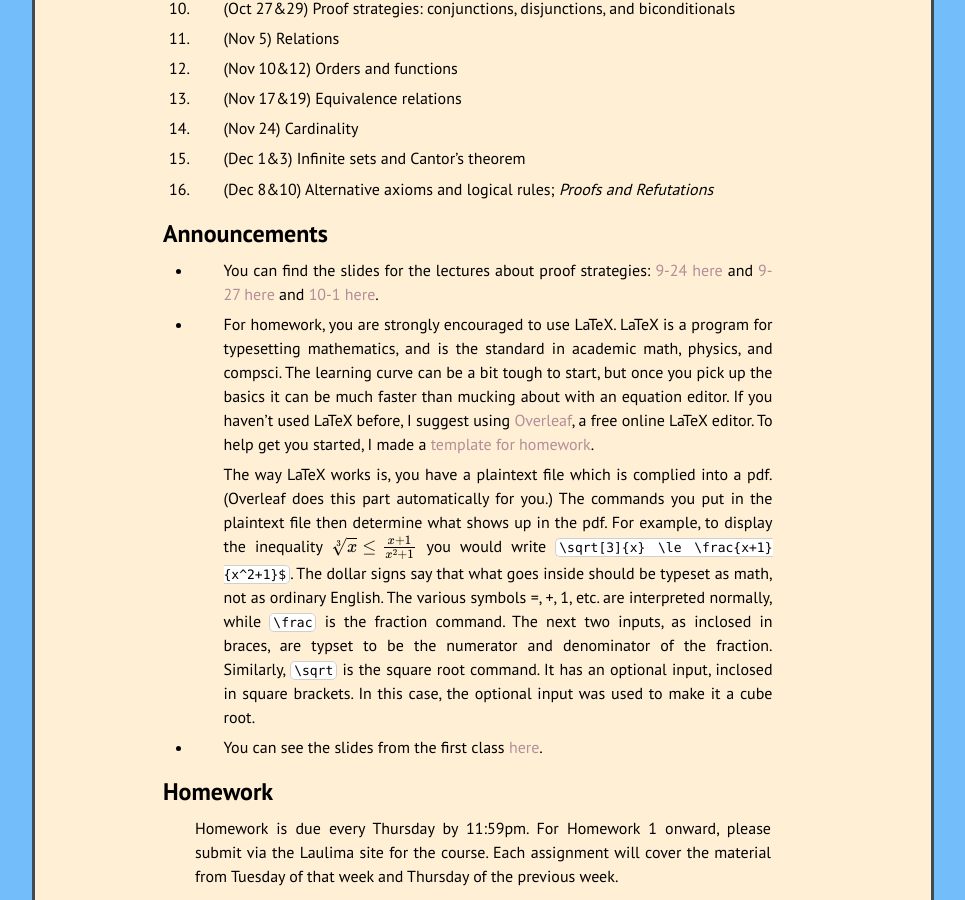
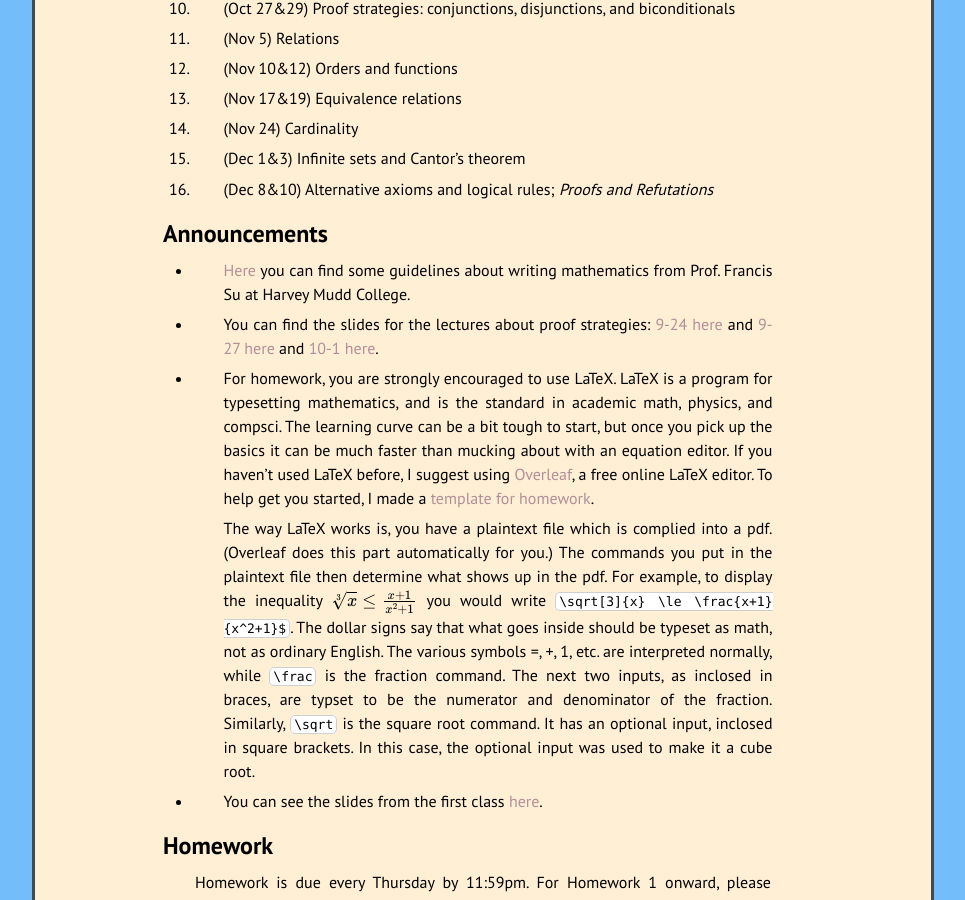
Before and after one commit to kamerynjw/kamerynjw.github.io, a Jekyll site: the page built from teaching/2020/math321.md, in a window 1280 px wide and 900 px high, scrolled down 961 px. Shown: the whole window, without its empty margins (157-1122 px from the left). Built offline with Jekyll 4.4.1, drawn with Linux system fonts in a browser that asks for light colours; nearby versions of some CDN libraries; formulas are drawn with MathJax 3.

Commit message:
added link to writing math guidelines

```diff
--- a/teaching/2020/math321.md
+++ b/teaching/2020/math321.md
@@ -66,6 +66,8 @@ Tentative Weekly Schedule
 Announcements
 -------------
 
+* [Here](https://math.hmc.edu/su/writing-math-well/) you can find some guidelines about writing mathematics from Prof. Francis Su at Harvey Mudd College.
+
 * You can find the slides for the lectures about proof strategies: [9-24 here]({{ page.url }}proofs1.pdf) and [9-27 here]({{ page.url }}proofs2.pdf) and [10-1 here]({{ page.url }}proofs3.pdf).
 
 * For homework, you are strongly encouraged to use LaTeX. LaTeX is a program for typesetting mathematics, and is the standard in academic math, physics, and compsci. The learning curve can be a bit tough to start, but once you pick up the basics it can be much faster than mucking about with an equation editor. If you haven't used LaTeX before, I suggest using [Overleaf](https://www.overleaf.com/), a free online LaTeX editor. To help get you started, I made a [template for homework](https://www.overleaf.com/read/ypsrcqntbcrs).
```
